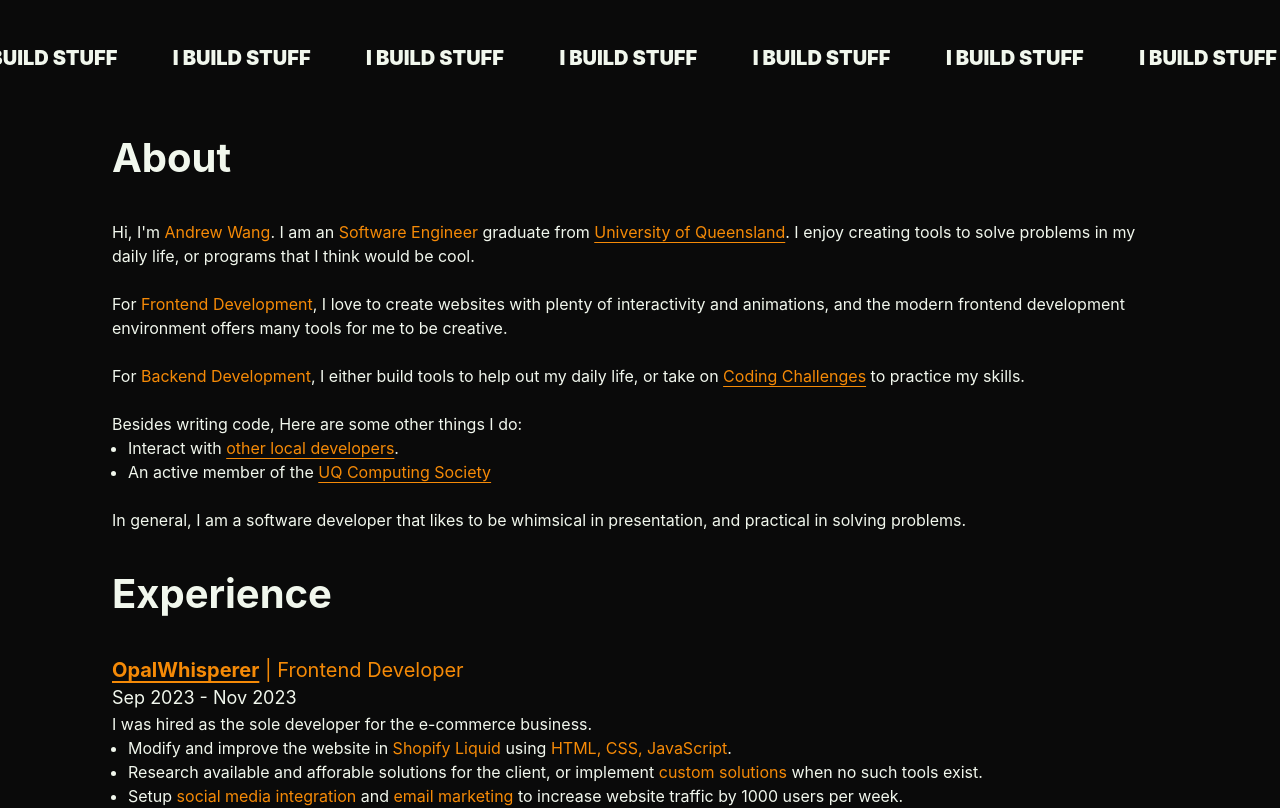
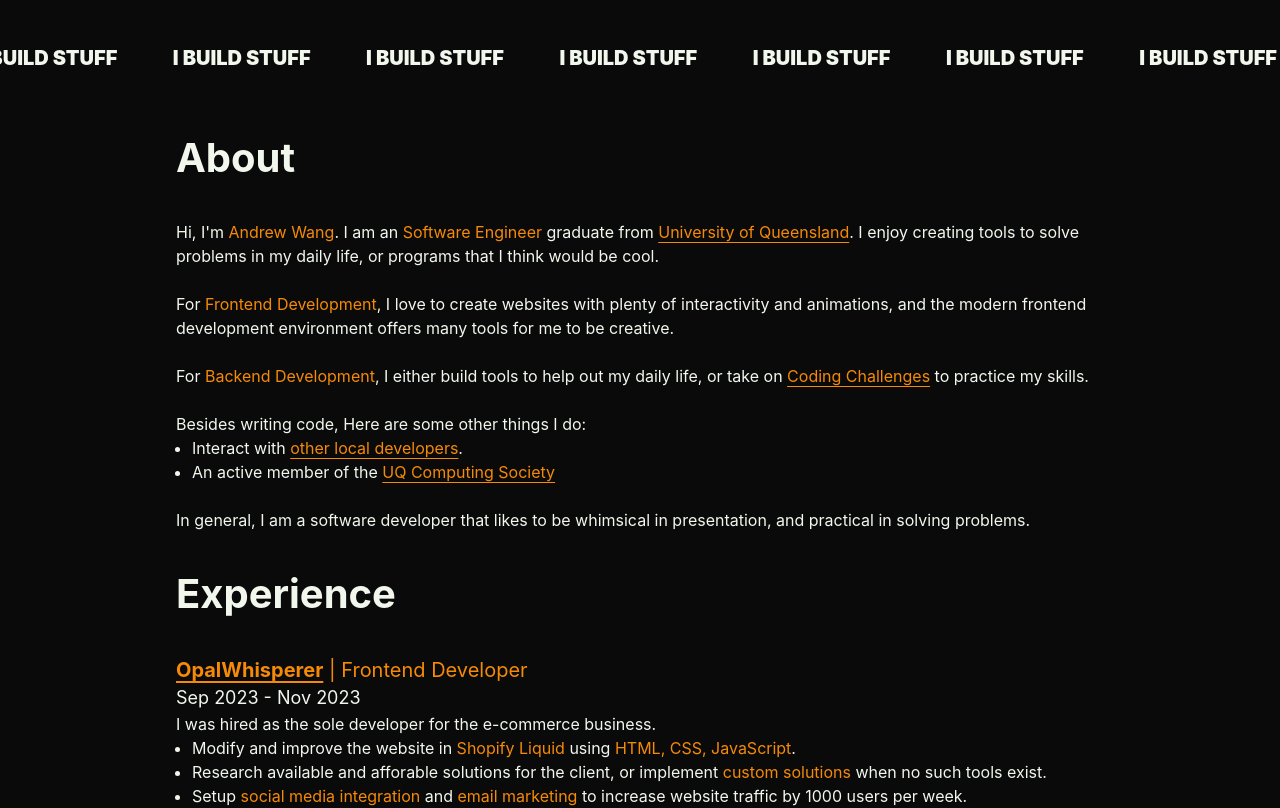
Before and after one commit to AncientMeme/AncientMeme.github.io, a React (Create React App) app: page / in a window 1280 px wide. Shown: the part 720-1528 px from the top of the page. Built offline with nearby package versions, Linux system fonts and the light colour scheme.

Commit message:
Adjust website layout for medium and large sized screens

```diff
--- a/src/components/Home.js
+++ b/src/components/Home.js
@@ -10,7 +10,7 @@ function Home()
   return (
     <>
       <Banner />
-      <div className="px-4 md:mt-12 md:px-28">
+      <div className="px-6 md:mt-12 md:px-24 xl:px-44">
         <About />
         <Experience />
         <Projects />
```
